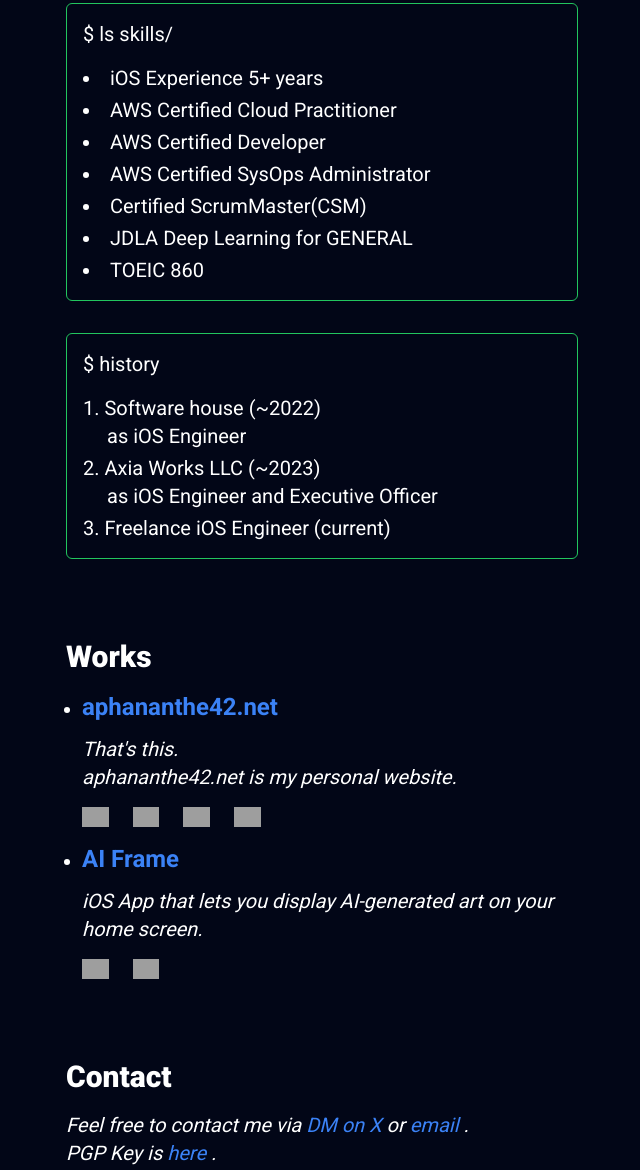
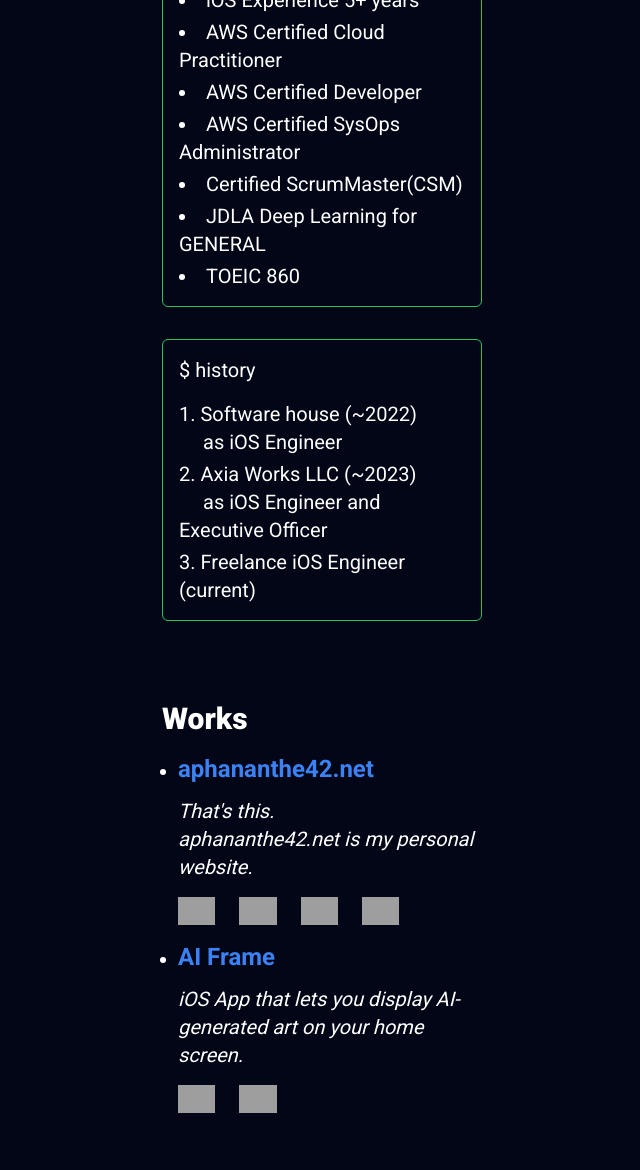
Before and after one commit to aphananthe42/aphananthe42-dot-net, an Astro site: page / in a window 1280 px wide. Shown: the part 1089-2259 px from the top of the page, without its empty margins (318-958 px from the left). Built offline with nearby package versions, Linux system fonts and the light colour scheme; Astro itself is replaced by a stand-in of ours; grey boxes are pictures that could not be loaded.

Commit message:
fix: xl layout

```diff
--- a/src/components/TechStackLogo.astro
+++ b/src/components/TechStackLogo.astro
@@ -26,7 +26,7 @@
 
 <a href={href} target="_blank" class="inline-block">
     <img
-        class="h-5 2xl:h-10"
+        class="h-5 xl:h-7"
         src={icon}
         alt={`${linkType}のアイコン`}
     />
--- a/src/components/TerminalStyleList.astro
+++ b/src/components/TerminalStyleList.astro
@@ -6,7 +6,7 @@
 const { command, listStyle } = Astro.props;
 ---
 
-<div class="border border-green-500 rounded-md p-4 mt-4 lg:mt-8">
+<div class="border border-green-500 rounded-md xl:w-2/4 mx-auto p-4 mt-4 lg:mt-8">
     <div
         class="text-white text-md lg:text-xl font-roboto font-normal leading-relaxed"
     >
--- a/src/layouts/EntryLayout.astro
+++ b/src/layouts/EntryLayout.astro
@@ -4,7 +4,7 @@
 
 <div class="xl:w-2/5 mx-auto font-notosansjp px-6 my-10">
     <h1
-        class="text-white text-2xl lg:text-4xl text-left font-bold mt-9 lg:mt-20"
+        class="text-white text-2xl lg:text-4xl text-center font-bold mt-9 lg:mt-20"
     >
         <slot name="title" />
     </h1>
--- a/src/layouts/EntryListLayout.astro
+++ b/src/layouts/EntryListLayout.astro
@@ -8,6 +8,6 @@
     {title}
 </h1>
 <div class=`h-1 bg-gradient-to-r ${startColor} ${endColor} mt-4 lg:mt-8`></div>
-<div class="xl:w-2/5 mx-auto font-notosansjp px-6 my-10">
+<div class="xl:w-1/5 mx-auto font-notosansjp px-6 my-10">
     <slot />
 </div>
--- a/src/layouts/SectionLayout.astro
+++ b/src/layouts/SectionLayout.astro
@@ -2,7 +2,7 @@
 const { title } = Astro.props;
 ---
 
-<div class="w-3/4 xl:w-2/5 mx-auto mt-10 lg:mt-20">
-    <p class="text-white text-xl lg:text-3xl font-roboto font-black">{title}</p>
+<div class="w-3/4 xl:w-2/4 mx-auto mt-10 lg:mt-20">
+    <p class="xl:w-2/4 mx-auto text-white text-xl lg:text-3xl font-roboto font-black">{title}</p>
     <slot />
 </div>
--- a/src/pages/index.astro
+++ b/src/pages/index.astro
@@ -11,7 +11,7 @@
 
 <BaseLayout>
 	<Image
-		class="w-1/3 xl:w-1/6 aspect-square mx-auto mt-20 rounded-full"
+		class="w-1/3 xl:w-1/12 aspect-square mx-auto mt-20 rounded-full"
 		src={MainIcon}
 		alt="aphananthe42のアイコン"
 	/>
@@ -66,6 +66,7 @@
 		</TerminalStyleList>
 	</SectionLayout>
 	<SectionLayout title="Works">
+		<div class="xl:w-2/4 mx-auto">
 			<ul class="list-disc marker:text-white ml-4">
 				<li>
 					<WorkShowcase
@@ -114,10 +115,11 @@
 					</WorkShowcase>
 				</li>
 			</ul>
+		</div>
 	</SectionLayout>
 	<SectionLayout title="Contact">
 		<div
-			class="text-md lg:text-xl text-white font-roboto font-normal italic mt-4"
+			class="xl:w-2/4 mx-auto text-md lg:text-xl text-white font-roboto font-normal italic mt-4"
 		>
 			<p>
 				Feel free to contact me via
```
Lines whose indentation alone changed are shown as unchanged.
